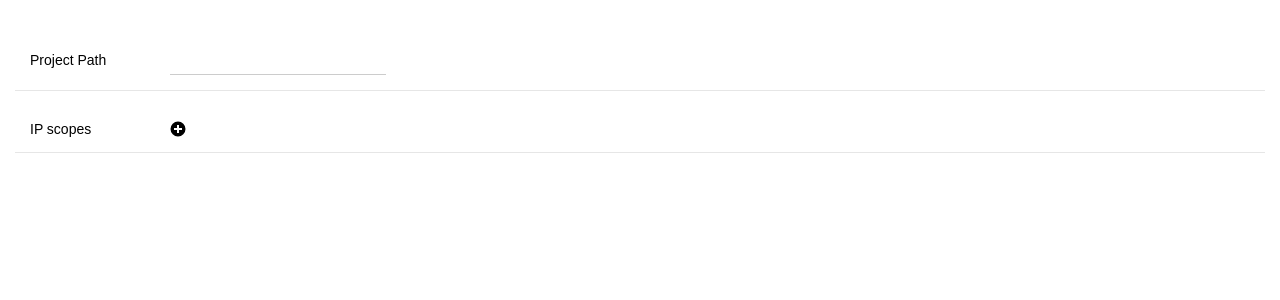
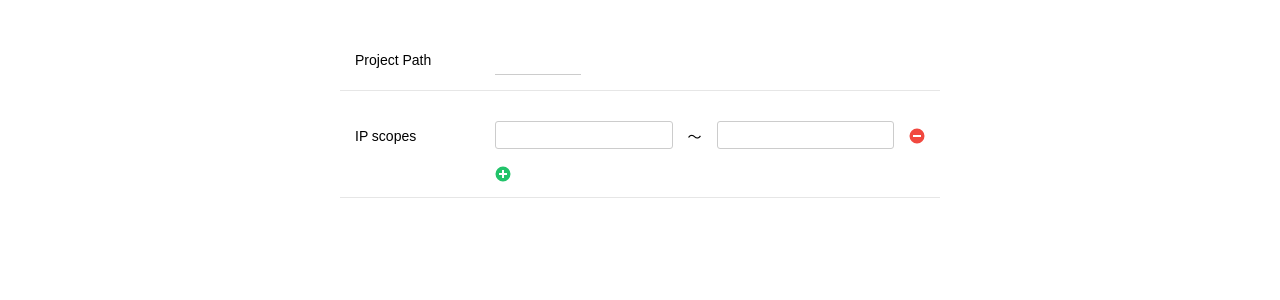
Before and after one commit to mimoning/project-starter, a React (Create React App) app: page /#/settings in a window 1280 px wide. Shown: the top 300 px of the page. Built offline with nearby package versions, Linux system fonts and the light colour scheme.

Commit message:
setting page style

```diff
--- a/src/common.scss
+++ b/src/common.scss
@@ -27,6 +27,7 @@ svg {
 .icon {
   width: 16px;
   height: 16px;
+  display: inline-block;
 }
 
 .form-item {
@@ -41,6 +42,7 @@ svg {
 
   .form-item-label {
     width: 120px;
+    height: 30px;
     flex: 0 0 auto;
     display: inline-flex;
     align-items: center;
@@ -48,6 +50,7 @@ svg {
   }
   .form-item-content {
     flex: 1 1 auto;
+    min-height: 30px;
     display: inline-flex;
     flex-direction: column;
   }
--- a/src/view/components/input/index.tsx
+++ b/src/view/components/input/index.tsx
@@ -6,9 +6,9 @@ interface P extends React.DetailedHTMLProps <React.InputHTMLAttributes<HTMLInput
 class Input extends React.Component <P, {}> {
   public render() {
     return (
-      <div className="input-box">
+      <div className={`input-box ${this.props.className || ''}`}>
         <input { ...this.props }
-          className={`input ${this.props.className || ''}`}
+          className="input"
         />
         {
           this.props.className && this.props.className.indexOf('bbo') > -1 ?
--- a/src/view/components/input/input.scss
+++ b/src/view/components/input/input.scss
@@ -18,7 +18,6 @@ $disabled-background: lighten($grey, 15%);
   padding: 0;
   margin: 0;
   position: relative;
-}
 
   .input {
     height: 28px;
@@ -53,8 +52,12 @@ $disabled-background: lighten($grey, 15%);
       cursor: not-allowed;
     }
 
+    &.error {
+      border-color: $red;
+    }
+  }
   // 只有下边框的输入框
-  &.bbo {
+  &.bbo .input{
     border-color: transparent;
     // border-bottom-color: $grey;
     border-radius: 0;
--- a/src/view/pages/settings/index.tsx
+++ b/src/view/pages/settings/index.tsx
@@ -23,7 +23,10 @@ class Settings extends React.Component<Props, State> {
 
     this.state = {
       projectPath: '',
-      ipScopes: [],
+      ipScopes: [{
+        start: '',
+        end: '',
+      }],
     }
   }
 
@@ -34,7 +37,7 @@ class Settings extends React.Component<Props, State> {
           <label className="form-item-label" htmlFor="projectPath">Project Path</label>
           <div className="form-item-content">
             <Input type="text"
-              className="bbo project-path"
+              className="bbo"
               id="projectPath"
               value={this.state.projectPath}
             />
@@ -44,15 +47,16 @@ class Settings extends React.Component<Props, State> {
           <label className="form-item-label">IP scopes</label>
           <div className="form-item-content">
             {
-              this.state.ipScopes.map((scope, i) =>
-                (<input className="scope-input" type="text" value={scope.start}/>)
-                + '-' +
-                (<input className="scope-input" type="text" value={scope.end}/>)
-                +
-                (<div className="scope-btn icon"><Minus /></div>)
-              )
+              this.state.ipScopes.map((scope, i) => (
+                <div className="scope-box" key={i}>
+                  <Input className="scope-input" type="text" value={scope.start}/>
+                  ～
+                  <Input className="scope-input" type="text" value={scope.end}/>
+                  <span className="scope-btn icon"><Minus /></span>
+                </div>
+              ))
             }
-            <div className="scope-btn icon"><Plus /></div>
+            <span className="scope-btn plus icon"><Plus /></span>
           </div>
         </div>
       </section>
--- a/src/view/pages/settings/settings.scss
+++ b/src/view/pages/settings/settings.scss
@@ -2,7 +2,46 @@
 
 .settings {
   padding: 15px;
-  .project-path {
+  max-width: 600px;
+  margin: 0 auto;
+  .scope-box {
+    display: inline-flex;
+    justify-content: space-between;
+    align-items: center;
+    margin-bottom: 15px;
+  }
+  .scope-input {
+    flex: 1 1 auto;
+    box-sizing: inherit;
+    margin: 0 15px;
+
+    &:first-child {
+      margin-left: 0;
+    }
+
+    .input {
+      width: 100%;
+      box-sizing: inherit;
+    }
 
   }
+  .scope-btn {
+    flex: 0 0 auto;
+    cursor: pointer;
+    position: relative;
+    fill: $red;
+    &:after {
+      content: ' ';
+      display: inline-block;
+      width: 36px;
+      height: 36px;
+      border-radius: 50%;
+      position: absolute;
+      left: -10px;
+      top: -10px;
+    }
+    &.plus {
+      fill: $green;
+    }
+  }
 }
```
Lines whose indentation alone changed are shown as unchanged.
